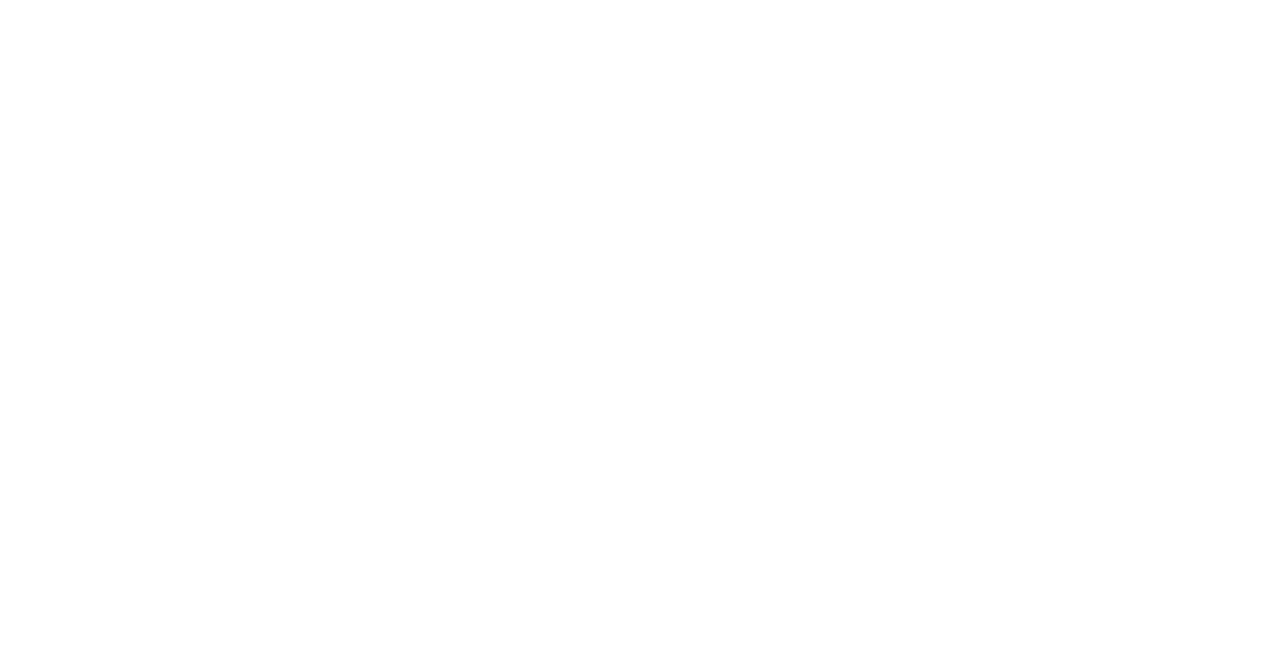
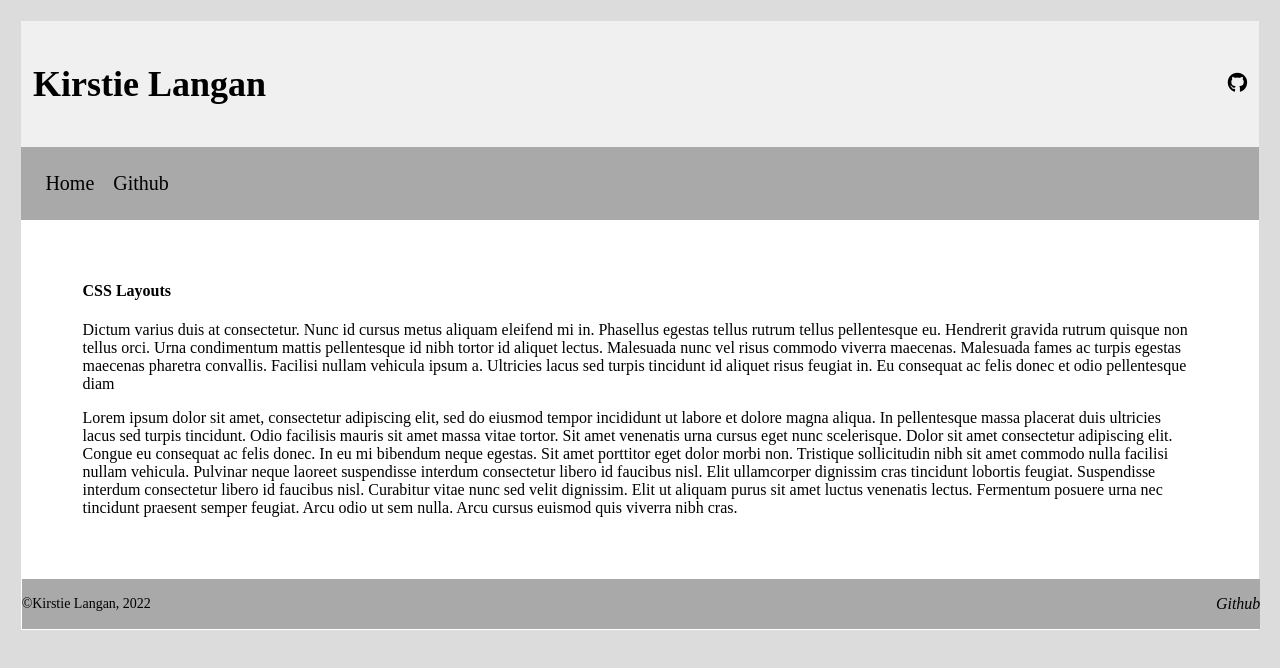
Before and after one commit to Kirstie-Langan/kirstie-langan.github.io, a plain HTML site: page views/challengetwo.html in a window 1280 px wide. Drawn offline with Linux system fonts and the light colour scheme.

Commit message:
--ammend

```diff
--- /dev/null
+++ b/css/global.css
@@ -0,0 +1,71 @@
+.container {
+    background-color: #fff;
+  }
+
+  body {
+    padding: 5px 10px;
+    background-color: #dcdcdc;
+    position: relative;
+  }
+
+  .header {
+    background-color: #f0f0f0;
+    text-align: left;
+    font-size: 24px;
+    position: relative;
+    padding: 20px;
+    top: 50;
+  }
+
+  .banner {
+    padding: 20px; 0px;
+    overflow: hidden;
+    position: relative;
+  }
+
+  .banner i {
+    float: right;
+    color: #000000;
+  }
+
+  nav {
+    overflow: hidden;
+    background-color: #a9a9a9;
+    padding: 20px;
+  }
+
+  .navbar {
+    word-spacing: 15px;
+  }
+
+  .navbar a {
+    color: #000000;
+    font-size: 20px;
+    display: inline-block;
+  }
+
+  .main-section {
+    background-color: #ffffff;
+    width: 100%;
+    padding-bottom: 350px;
+  }
+
+  main title {
+    font-size: 16px;
+  }
+
+  main {
+    text-align: centre;
+    max-width: 70%;
+    padding-left: 15%;
+  }
+
+  footer {
+    background-color: #a9a9a9;
+    text-align: left;
+    padding: 5px;
+  }
+
+  .branding {
+    float: right;
+  }
--- /dev/null
+++ b/css/index.css
@@ -0,0 +1,29 @@
+body {
+  text-align: center;
+  background-color: #C991DF
+}
+
+.header {
+
+}
+
+.container {
+  align-items: center;
+}
+
+li {
+  border-radius: 4px;
+  border: solid 1px black;
+  background: #ffd1dc;
+  color: #fff;
+  padding: 8px 12px;
+  text-decoration: none;
+  width: 50%;
+  margin: 10px;
+  text-align: center;
+  justify-content: center;
+}
+
+li a {
+  color: #000000;
+}
--- a/css/style.css
+++ b/css/styleone.css
@@ -1,3 +1,6 @@
+.container {
+  background-color: #fff;
+}
 
 body {
   padding: 5px 10px;
@@ -11,15 +14,18 @@ body {
   font-size: 24px;
   position: relative;
   padding: 20px;
+  top: 50;
 }
 
 .banner {
-  padding: 10px;
+  padding: 20px; 0px;
   overflow: hidden;
+  position: relative;
 }
 
 .banner i {
   float: right;
+  color: #000000;
 }
 
 nav {
@@ -28,8 +34,14 @@ nav {
   padding: 20px;
 }
 
+.navbar {
+  word-spacing: 15px;
+}
+
 .navbar a {
   color: #000000;
+  font-size: 20px;
+  display: inline-block;
 }
 
 .main-section {
@@ -57,7 +69,3 @@ footer {
 .branding {
   float: right;
 }
-
-.container {
-  background-color: #fff;
-}
--- /dev/null
+++ b/css/styletwo.css
@@ -0,0 +1,77 @@
+body {
+  background-color: #dcdcdc;
+  display: flex;
+}
+.container {
+  background-color: #fff;
+  margin: 1%;
+}
+.header-container {
+  display: flex;
+  background-color: #f0f0f0;
+}
+.header-content {
+  flex-direction: row;
+  display: flex;
+  align-items: center;
+  flex: 1;
+  width: 100%;
+  margin: 1%;
+}
+.name {
+  display: flex;
+  align-items: center;
+  font-size: 24px;
+}
+.icon {
+  flex: 1;
+  display: flex;
+  justify-content: flex-end;
+}
+i {
+  color: #000000;
+}
+nav {
+  display: flex;
+  background-color: #a9a9a9;
+}
+.navbar {
+  word-spacing: 15px;
+  margin: 2%;
+}
+.navbar a {
+  color: #000000;
+  font-size: 20px;
+  display: inline-block;
+}
+.main-container {
+  background-color: #ffffff;
+
+  margin: 5%;
+}
+.title {
+  font-size: 16px;
+  justify-content: center;
+  align-items: center;
+}
+section {
+  justify-content: center;
+  align-items: center;
+}
+footer {
+  display: flex;
+  background-color: #a9a9a9;
+  width: 100%;
+  margin: 1px;
+}
+
+.copy {
+  display: flex;
+  align-items: center;
+  font-size: 14px;
+}
+.branding {
+  flex: 1;
+  display: flex;
+  justify-content: flex-end;
+}
--- a/index.html
+++ b/index.html
@@ -6,40 +6,19 @@
     <meta http-equiv="X-UA-Compatible" content="IE=edge">
     <meta name="viewport" content="width=device-width, initial-scale=1.0">
     <title>Document</title>
-    <link href='css/style.css' rel='stylesheet'>
+    <link href='css/index.css' rel='stylesheet'>
     <script src="https://kit.fontawesome.com/fc1268369e.js" crossorigin="anonymous"></script>
 </head>
 <body>
-
+    <header>
+        <h1>CSS Layouts</h1>
+    </header>
 	<div class="container">
-
-            <header >
-                <h2 class="banner">Kirstie Langan<i class="fab fa-github fa-lg"><a href="https://github.com/Kirstie-Langan"></a></i>
-                </h2>
-            </header>
-
-        <nav>
-            <div class="navbar">
-            <a href="https://github.com/Kirstie-Langan/kirstie-langan.github.io.git" class="home">Home</a><a href="https://github.com/Kirstie-Langan" class="github">Github</a>
-
-            </div>
-        </nav>
-
-        <main>
-            <title>
-                <h4>CSS Layouts</h4>
-            </title>
-            <section>
-            <p>Dictum varius duis at consectetur. Nunc id cursus metus aliquam eleifend mi in. Phasellus egestas tellus rutrum tellus pellentesque eu. Hendrerit gravida rutrum quisque non tellus orci. Urna condimentum mattis pellentesque id nibh tortor id aliquet lectus. Malesuada nunc vel risus commodo viverra maecenas. Malesuada fames ac turpis egestas maecenas pharetra convallis. Facilisi nullam vehicula ipsum a. Ultricies lacus sed turpis tincidunt id aliquet risus feugiat in. Eu consequat ac felis donec et odio pellentesque diam</p>
-            <p>Lorem ipsum dolor sit amet, consectetur adipiscing elit, sed do eiusmod tempor incididunt ut labore et dolore magna aliqua. In pellentesque massa placerat duis ultricies lacus sed turpis tincidunt. Odio facilisis mauris sit amet massa vitae tortor. Sit amet venenatis urna cursus eget nunc scelerisque. Dolor sit amet consectetur adipiscing elit. Congue eu consequat ac felis donec. In eu mi bibendum neque egestas. Sit amet porttitor eget dolor morbi non. Tristique sollicitudin nibh sit amet commodo nulla facilisi nullam vehicula. Pulvinar neque laoreet suspendisse interdum consectetur libero id faucibus nisl. Elit ullamcorper dignissim cras tincidunt lobortis feugiat. Suspendisse interdum consectetur libero id faucibus nisl. Curabitur vitae nunc sed velit dignissim. Elit ut aliquam purus sit amet luctus venenatis lectus. Fermentum posuere urna nec tincidunt praesent semper feugiat. Arcu odio ut sem nulla. Arcu cursus euismod quis viverra nibh cras.</p>
-            </section>
-        </main>
-
-        <footer>
-            <p>&copy;Kirstie Langan, 2022   <i class="branding">Github</i></p>
-
-        </footer>
+        <ul>
+           <li><a href="views/challengeone.html">Challenge One</a></li>
+           <li><a href="views/challengetwo.html">Challenge Two</a></li>
+            <li><a href="views/challengethree.html">Challenge Three</a></li>
+        </ul>
     </div>
-
 </body>
 </html>
--- a/views/challengetwo.html
+++ b/views/challengetwo.html
@@ -0,0 +1,54 @@
+<!DOCTYPE HTML>
+</html>
+<head>
+    <meta charset="UTF-8">
+    <meta http-equiv="X-UA-Compatible" content="IE=edge">
+    <meta name="viewport" content="width=device-width, initial-scale=1.0">
+    <title>Document</title>
+    <link href='/css/styletwo.css' rel='stylesheet'>
+    <script src="https://kit.fontawesome.com/fc1268369e.js" crossorigin="anonymous"></script>
+</head>
+<body>
+
+	<div class="container">
+        <header class="header-container">
+            <div class="header-content">
+                <div class="name">
+                    <h2>Kirstie Langan</h2>
+                </div>
+
+                <div class="icon">
+                    <a href="https://github.com/Kirstie-Langan"><i class="fab fa-github fa-lg"></i></a>
+                </div>
+            <div>
+        </header>
+
+        <nav>
+            <div class="navbar">
+                <a href="https://github.com/Kirstie-Langan/kirstie-langan.github.io.git" style="text-decoration: none;">Home</a>  <a href="https://github.com/Kirstie-Langan" style="text-decoration: none;">Github</a>
+            </div>
+        </nav>
+
+        <main class="main-container">
+            <header >
+                <div>
+                     <h4 class="title" >CSS Layouts</h4>
+                </div>
+            </header>
+            <section>
+                <p>Dictum varius duis at consectetur. Nunc id cursus metus aliquam eleifend mi in. Phasellus egestas tellus rutrum tellus pellentesque eu. Hendrerit gravida rutrum quisque non tellus orci. Urna condimentum mattis pellentesque id nibh tortor id aliquet lectus. Malesuada nunc vel risus commodo viverra maecenas. Malesuada fames ac turpis egestas maecenas pharetra convallis. Facilisi nullam vehicula ipsum a. Ultricies lacus sed turpis tincidunt id aliquet risus feugiat in. Eu consequat ac felis donec et odio pellentesque diam</p>
+
+                <p>Lorem ipsum dolor sit amet, consectetur adipiscing elit, sed do eiusmod tempor incididunt ut labore et dolore magna aliqua. In pellentesque massa placerat duis ultricies lacus sed turpis tincidunt. Odio facilisis mauris sit amet massa vitae tortor. Sit amet venenatis urna cursus eget nunc scelerisque. Dolor sit amet consectetur adipiscing elit. Congue eu consequat ac felis donec. In eu mi bibendum neque egestas. Sit amet porttitor eget dolor morbi non. Tristique sollicitudin nibh sit amet commodo nulla facilisi nullam vehicula. Pulvinar neque laoreet suspendisse interdum consectetur libero id faucibus nisl. Elit ullamcorper dignissim cras tincidunt lobortis feugiat. Suspendisse interdum consectetur libero id faucibus nisl. Curabitur vitae nunc sed velit dignissim. Elit ut aliquam purus sit amet luctus venenatis lectus. Fermentum posuere urna nec tincidunt praesent semper feugiat. Arcu odio ut sem nulla. Arcu cursus euismod quis viverra nibh cras.</p>
+            </section>
+        </main>
+
+        <div class ="footer-container">
+            <footer>
+                <p class="copy">&copy;Kirstie Langan, 2022 </p>
+                <p class="branding"><i >Github</i></p>
+            </footer>
+        </div>
+    </div>
+
+</body>
+</html>
```
Also changed, not shown: views/challengeone.html (+7 -8 lines), views/challengethree.html (+46 -0 lines), css/stylethree.css (added).
